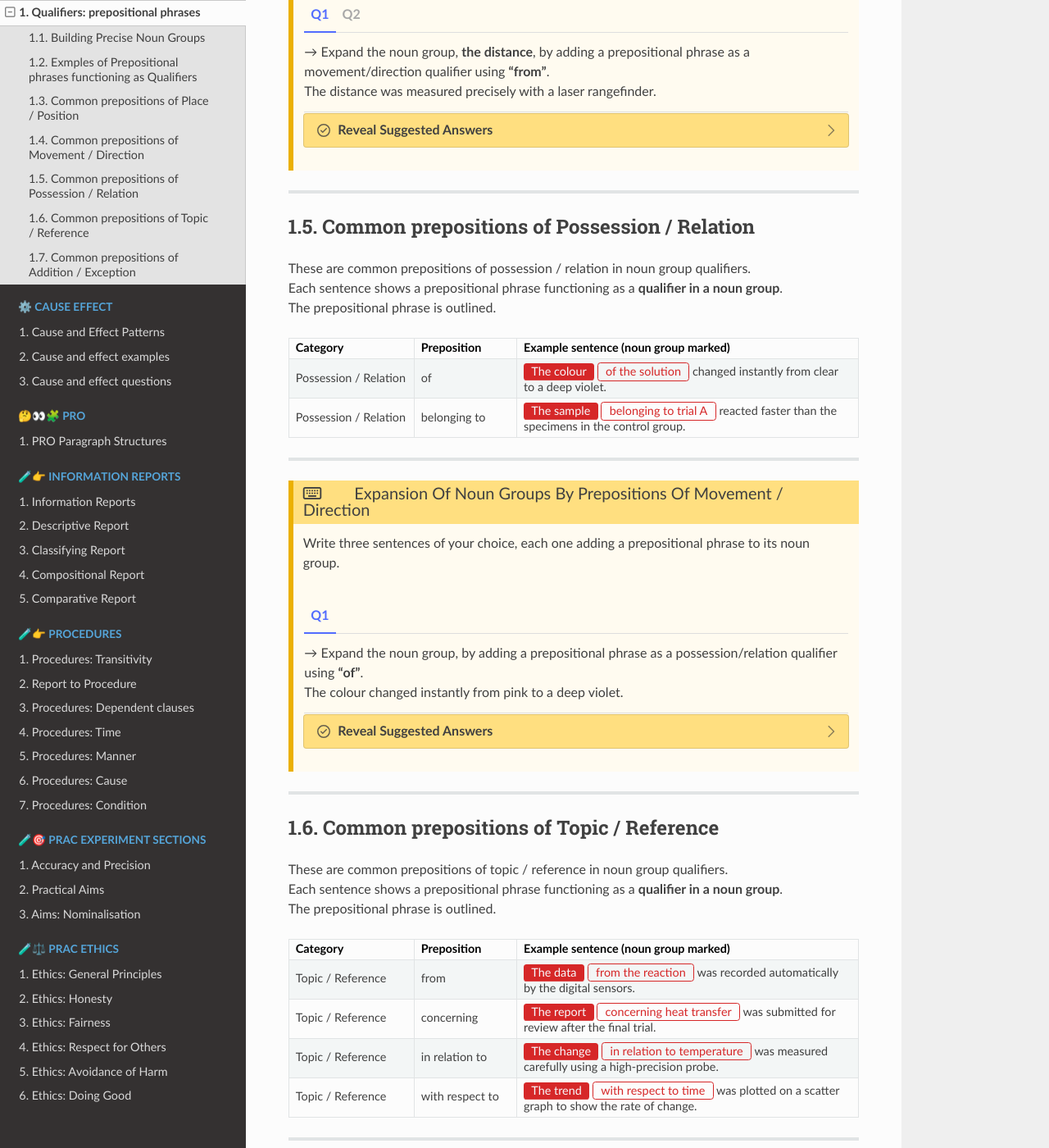
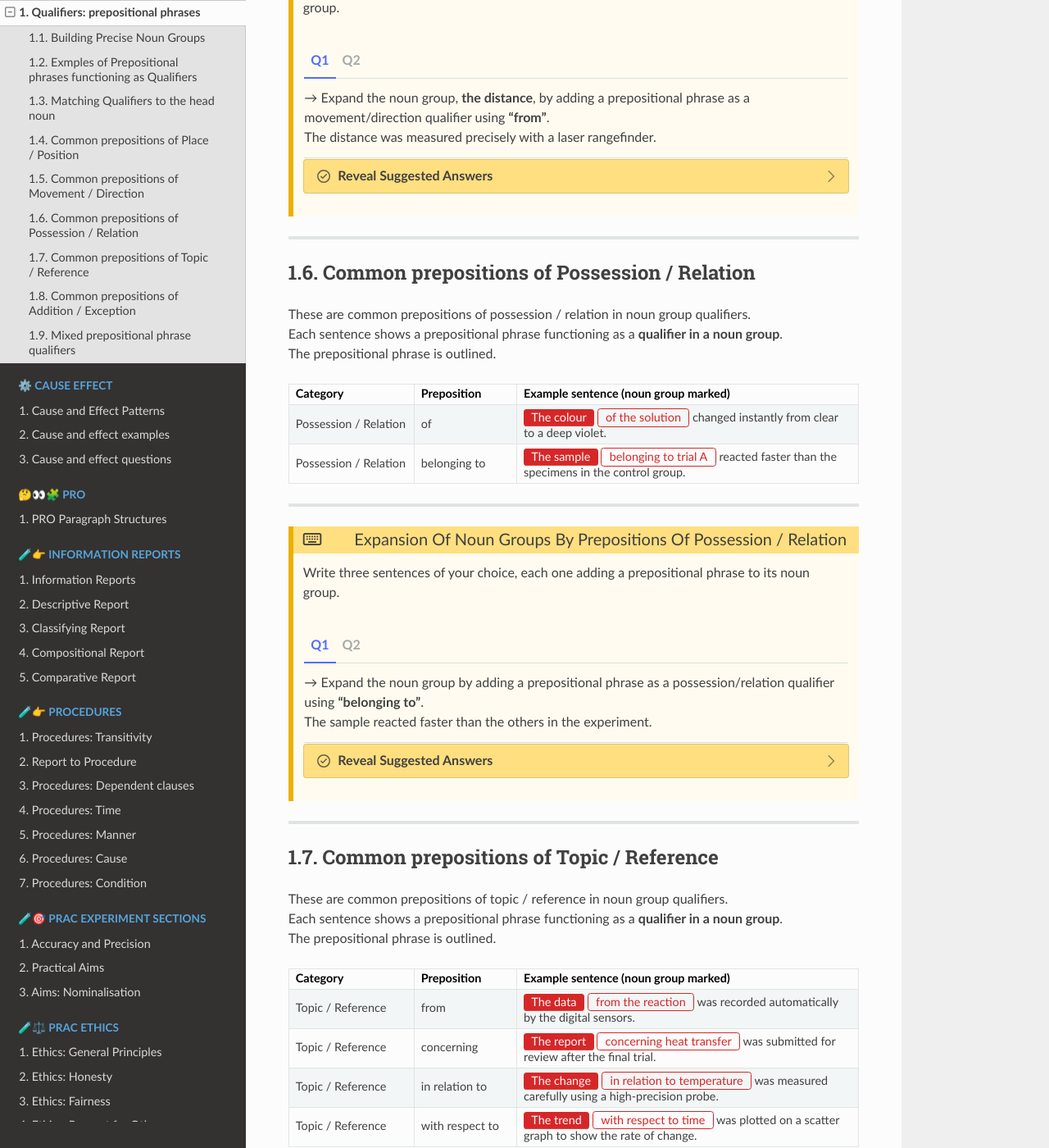
Before and after one commit to gmc-code/PC-Science-and-language, a Sphinx documentation site: the page built from docs/language/qualifiers_prepositional_phrases.rst, in a window 1280 px wide and 1400 px high, scrolled down 4069 px. Shown: the whole window at 82% size. Built offline with Sphinx 7.4.7 and the Read the Docs theme 3.1.0, drawn with Linux system fonts in a browser that asks for light colours; pages that are not in the unit, such as notebooks, are missing from menus; some of the changed text lies outside the part shown.

Commit message:
end
Co-authored-by: Copilot <copilot@github.com>

```diff
--- a/docs/language/qualifiers_prepositional_phrases.rst
+++ b/docs/language/qualifiers_prepositional_phrases.rst
@@ -69,6 +69,9 @@ Exmples of Prepositional phrases functioning as Qualifiers
 
 
 ----
+
+Matching Qualifiers to the head noun
+-----------------------------------------------------
 
 .. admonition:: Matching Qualifiers — Biology and Physics
     :class: match
@@ -434,7 +437,7 @@ Common prepositions of Possession / Relation
 ----
 
 
-.. admonition::  Expansion of noun groups by prepositions of Movement / Direction
+.. admonition::  Expansion of noun groups by prepositions of Possession / Relation
     :class: shortanswer
 
     Write three sentences of your choice, each one adding a prepositional phrase to its noun group.
@@ -444,6 +447,12 @@ Common prepositions of Possession / Relation
 
         .. tab-item:: Q1
             :sync: q1
+
+            | → Expand the noun group by adding a prepositional phrase as a possession/relation qualifier using **“belonging to”**.
+            | The sample reacted faster than the others in the experiment.
+
+        .. tab-item:: Q2
+            :sync: q2
 
             | → Expand the noun group, by adding a prepositional phrase as a possession/relation qualifier using **“of”**.
             | The colour changed instantly from pink to a deep violet.
@@ -459,10 +468,16 @@ Common prepositions of Possession / Relation
             .. tab-item:: Q1
                 :sync: q1
 
+                | :participantb:`The sample` :participant:`belonging to trial A` reacted faster than the others in the experiment.
+                | :participantb:`The sample` :participant:`belonging to the heated group` reacted faster than the others in the experiment.
+                | :participantb:`The sample` :participant:`belonging to the control group` reacted faster than the others in the experiment.
+
+            .. tab-item:: Q2
+                :sync: q2
+
                 | :participantb:`The colour` :participant:`of the solution` changed instantly from pink to a deep violet.
                 | :participantb:`The colour` :participant:`of the indicator` changed instantly from pink to a deep violet.
                 | :participantb:`The colour` :participant:`of the solid` changed instantly from pink to a deep violet.
-
 
 ----
 
@@ -653,8 +668,10 @@ Common prepositions of Addition / Exception
 
 ----
 
+Mixed prepositional phrase qualifiers
+-----------------------------------------------------
 
-.. admonition:: Noun group expansion: mixed prepositional qualifiers
+.. admonition:: Noun group expansion: mixed prepositional phrase qualifiers
     :class: shortanswer
 
     Write three sentences of your choice, each one adding a prepositional phrase to its noun group.
```
